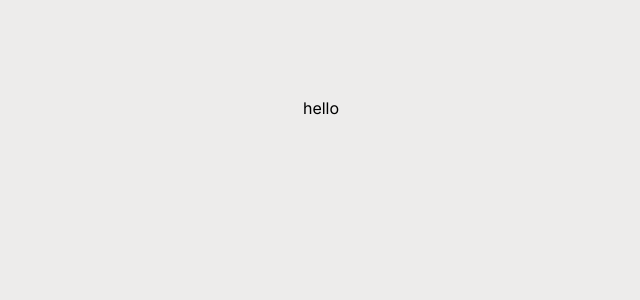
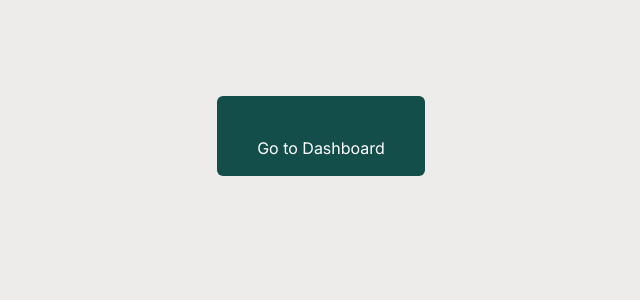
Before and after one commit to Nicholas-Kipkoech/icon-x-KRA, a Next.js app: page / in a window 1280 px wide. Shown: the top 300 px of the page, without its empty margins (319-959 px from the left). Built offline with nearby package versions, Linux system fonts and the light colour scheme.

Commit message:
minor fixes

```diff
--- a/app/page.jsx
+++ b/app/page.jsx
@@ -1,9 +1,17 @@
+"use client";
 import Image from "next/image";
+import Dashboard from "./dashboard/page";
+import Link from "next/link";
 
 export default function Home() {
   return (
     <main className="flex min-h-screen flex-col items-center justify-between p-24">
-      hello
+      <Link
+        href={"/dashboard"}
+        className="h-[30px] bg-teal-900 text-white p-10 text-center items-center flex flex-col rounded-md"
+      >
+        Go to Dashboard
+      </Link>
     </main>
   );
 }
```
